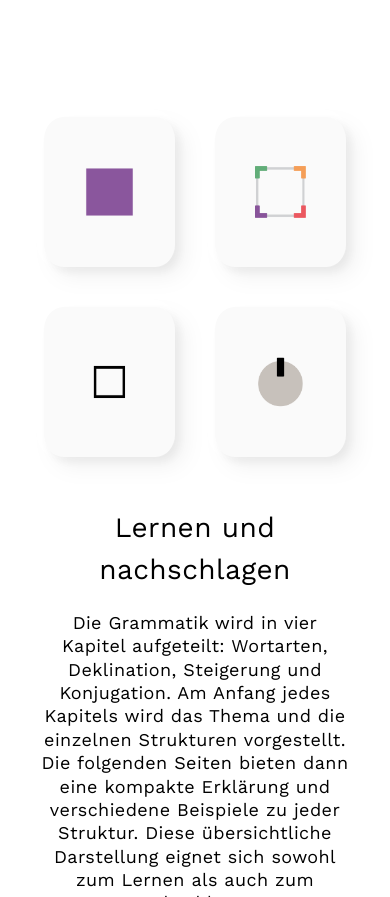
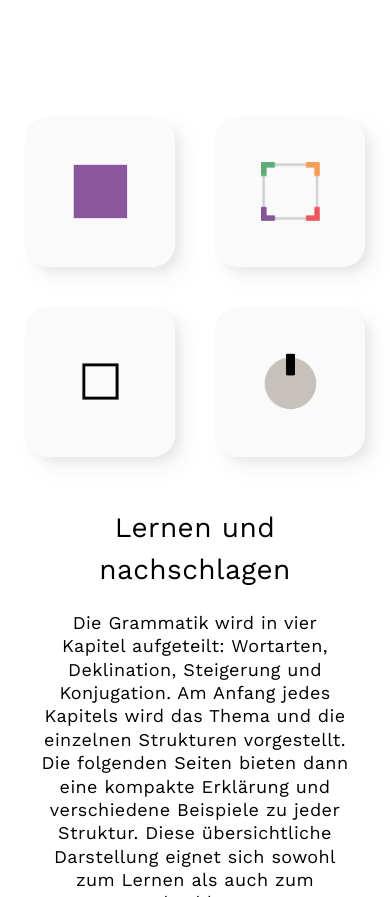
Before and after one commit to vilavis/dieseskleinebuch, a plain HTML site: page index.html in a window 390 px wide. Shown: the part 2737-3634 px from the top of the page. Drawn offline with Linux system fonts and the light colour scheme.

Commit message:
gestauchte grafik

```diff
--- a/styles/style.css
+++ b/styles/style.css
@@ -302,7 +302,7 @@ section {
 
 .carrosel {
     display: flex;
-    width: 90%;
+    xwidth: 90%;
     align-items: center;
     justify-content: center;
 }
@@ -637,7 +637,7 @@ p {
     .carrosel {
         margin-left: auto;
         margin-right: auto;
-        width: 90%;
+        xwidth: 90%;
     }
 
     .carrosel-frame {
```
